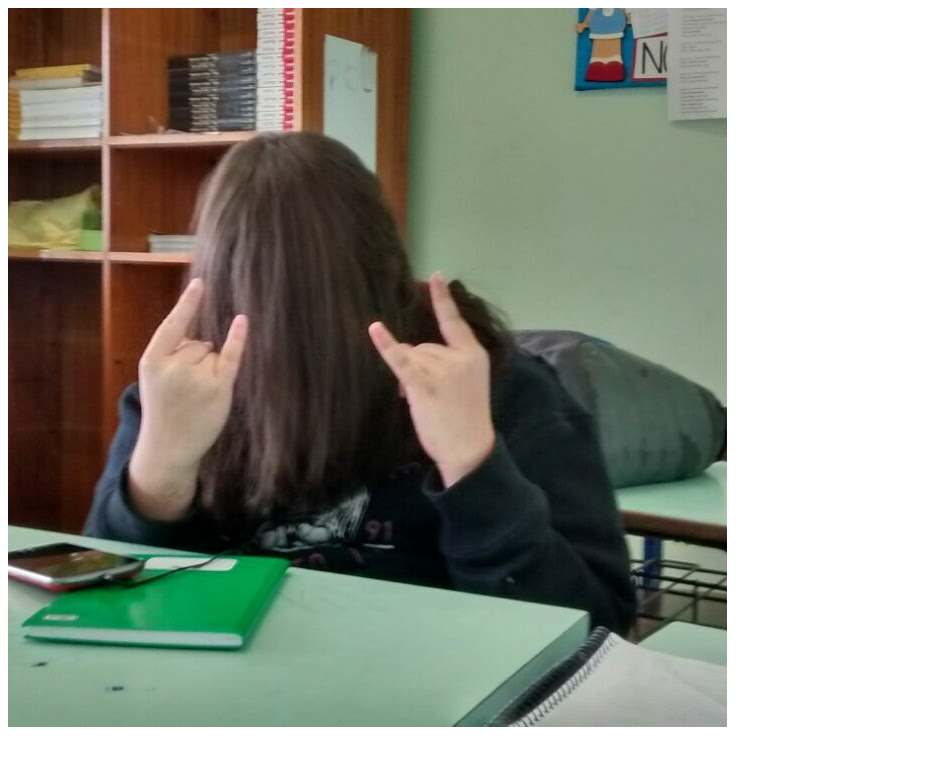
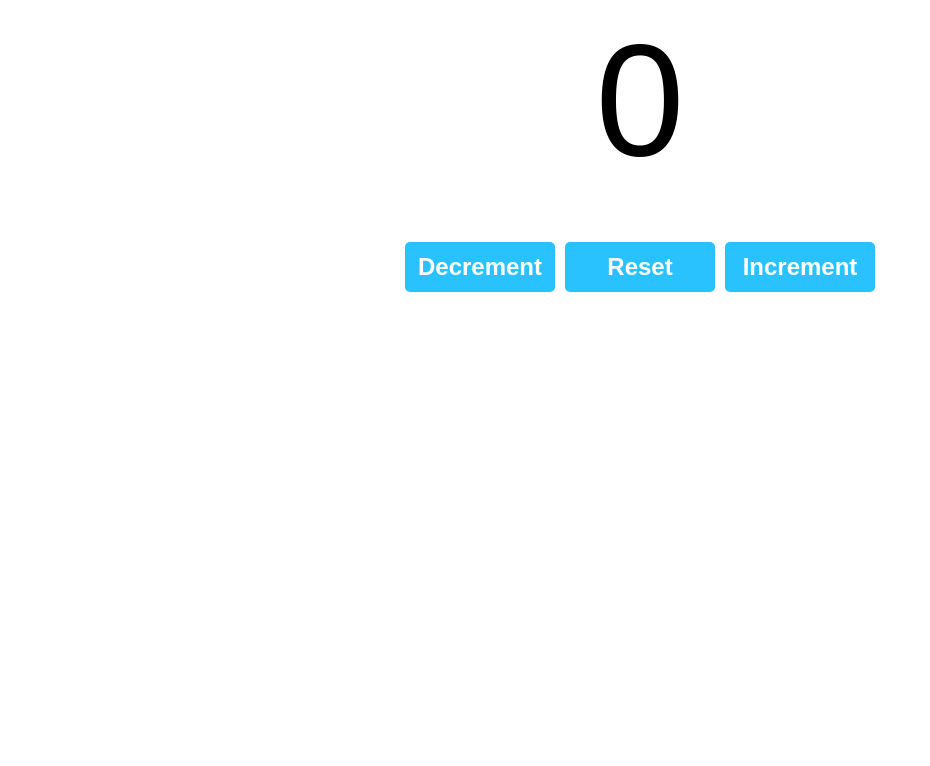
Before and after one commit to viniciusquintana/react-course-brocode, a React (Vite) app in the folder my-react-app/: page / in a window 1280 px wide. Shown: the top 766 px of the page, without its empty margins (0-930 px from the left). Built offline with nearby package versions, Linux system fonts and the light colour scheme.

Commit message:
finish the useState hook lesson

```diff
--- a/my-react-app/src/App.jsx
+++ b/my-react-app/src/App.jsx
@@ -1,8 +1,6 @@
-
-import ProfilePicture from "./ProfilePicture.jsx";
+import Counter from "./Counter.jsx";
 
 function App() {
-
-  return(<ProfilePicture />);
+  return(<Counter />)
 }
-export default App
+export default App;
--- /dev/null
+++ b/my-react-app/src/Counter.jsx
@@ -0,0 +1,27 @@
+/* eslint-disable no-unused-vars */
+import React, {useState} from "react"
+
+function Counter() {
+
+  const [count, setCount] = useState(0);
+
+  const increment = () => {
+    setCount(count + 1);
+  }
+
+  const decrement = () => {
+    setCount(count - 1);
+  }
+
+  const reset = () => {
+    setCount(0);
+  }
+
+  return( <div className="counter-container">
+            <p className="count-display">{count}</p>
+            <button className="counter-button" onClick={decrement}>Decrement</button>
+            <button className="counter-button" onClick={reset}>Reset</button>
+            <button className="counter-button" onClick={increment}>Increment</button>
+          </div>);
+}
+export default Counter
--- a/my-react-app/src/index.css
+++ b/my-react-app/src/index.css
@@ -1,21 +1,24 @@
-.list-category{
-  font-size: 2.5em;
+.counter-container{
+  text-align: center;
+  font-family: Arial, sans-serif;
+}
+.count-display{
+  font-size: 10em;
+  margin-top: 0;
+  margin-bottom: 50px;
+}
+.counter-button{
+  width: 150px;
+  height: 50px;
+  font-size: 1.5em;
   font-weight: bold;
-  color: hsl(0, 0%, 20%);
-  margin-bottom: 10px;
-  text-align: center;
-  border: 3px solid;
+  margin: 0px 5px;
+  background-color: hsl(197, 100%, 58%);
+  color: white;
+  border: none;
   border-radius: 5px;
-  background-color: hsl(185, 100%, 50%);
-}
-.list-items li{
-  font-size: 2em;
-  list-style: none;
-  color: hsl(0, 0%, 25%);
-  text-align: center;
-  margin: 0;
-}
-.list-items li:hover{
-  color: hsl(0, 0%, 45%);
   cursor: pointer;
 }
+.counter-button:hover{
+  background-color: hsl(197, 100%, 48%);
+}
```
Also changed, not shown: my-react-app/src/MyComponent.jsx (added, +34 -0 lines).
